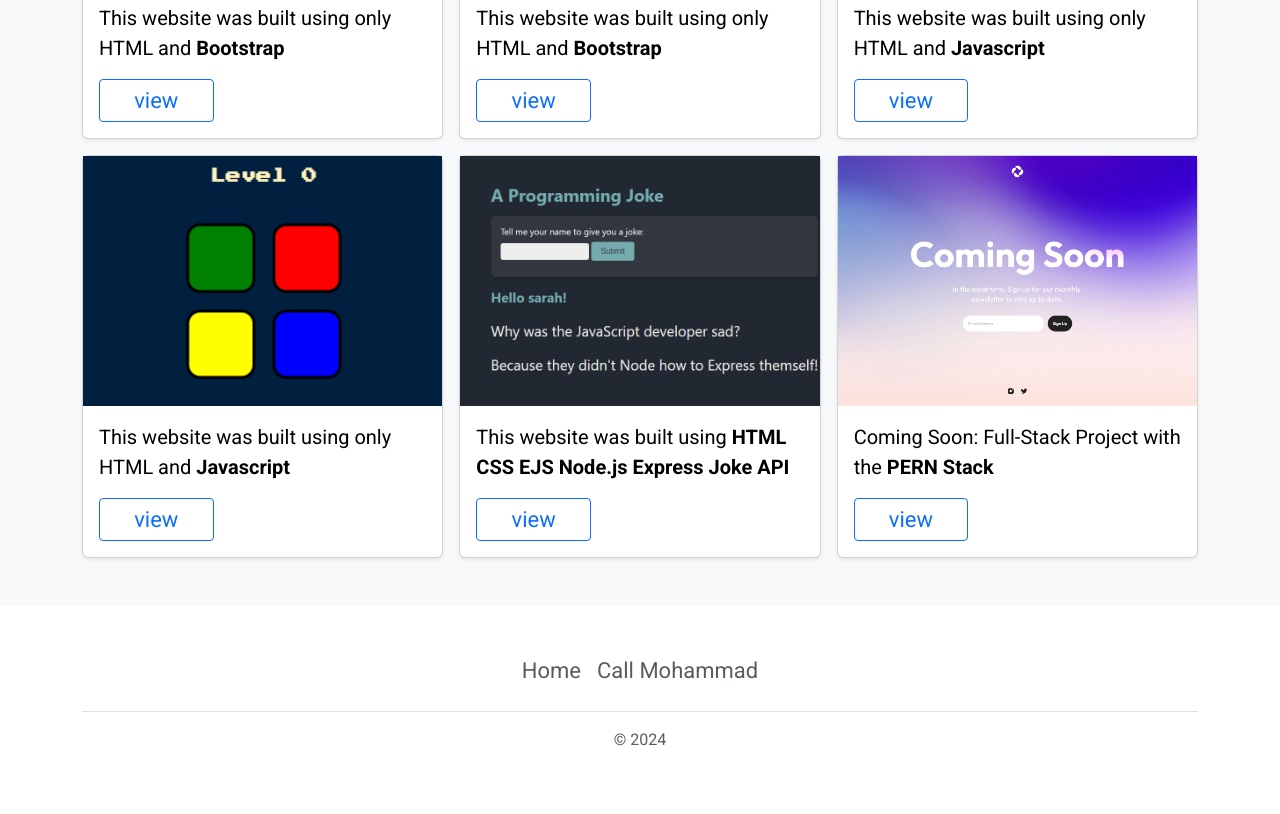
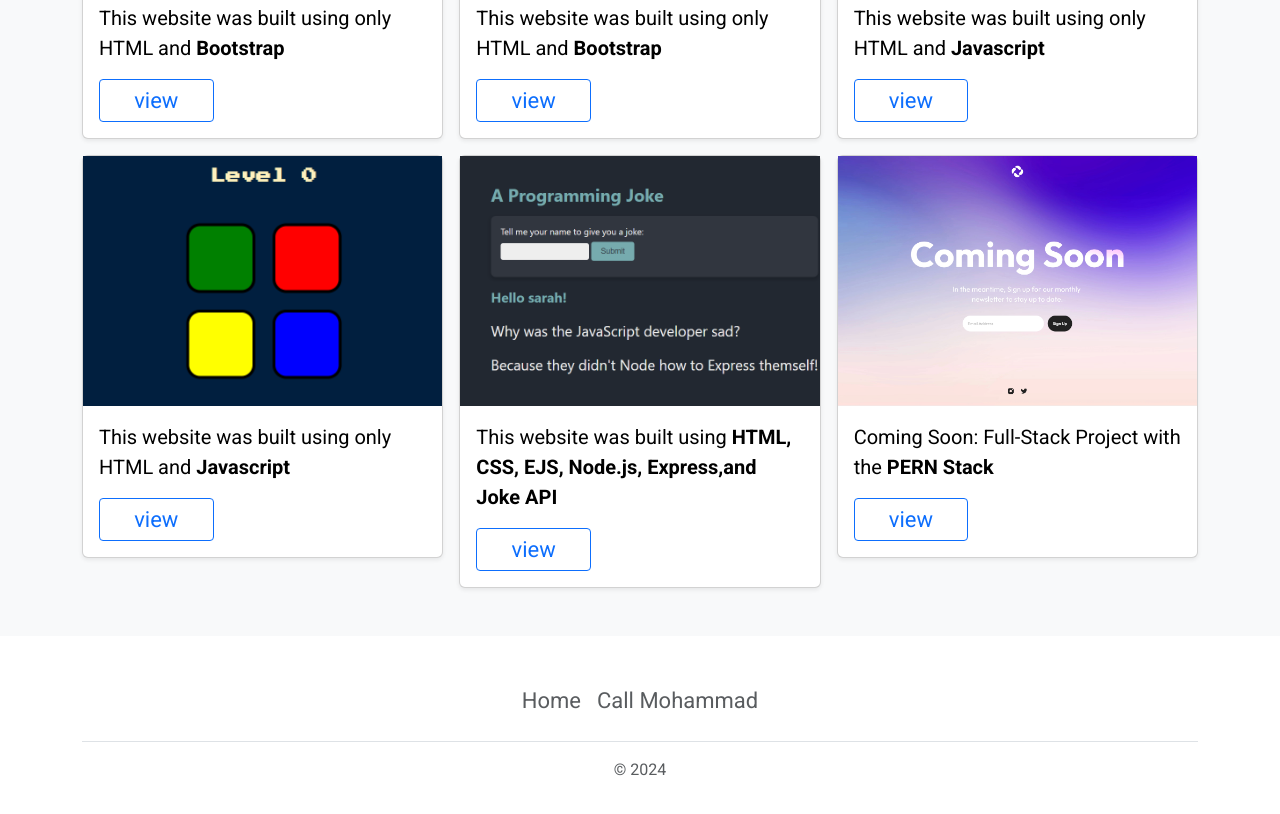
Before and after one commit to mohammed-btoosh/portfolio, a plain HTML site: page index.html in a window 1280 px wide. Shown: the part 1380-2194 px from the top of the page. Drawn offline with nearby package versions, Linux system fonts and the light colour scheme.

Commit message:
edit the p tag in joke section

```diff
--- a/index.html
+++ b/index.html
@@ -141,7 +141,7 @@
             <div class="card shadow-sm">
               <img src="images/joke.png" alt="a website" class="custom-image">
               <div class="card-body">
-                <p class="card-text para">This website was built using <span class="skills">HTML CSS EJS Node.js Express Joke API </span></p>
+                <p class="card-text para">This website was built using <span class="skills">HTML, CSS, EJS, Node.js, Express,and Joke API </span></p>
                 <div class="d-flex justify-content-between align-items-center">
                   <a href="https://mohammed-btoosh.github.io/joke/" class="btn btn-sm btn-outline-primary view" target="_blank">view</a>
                 </div>
```
